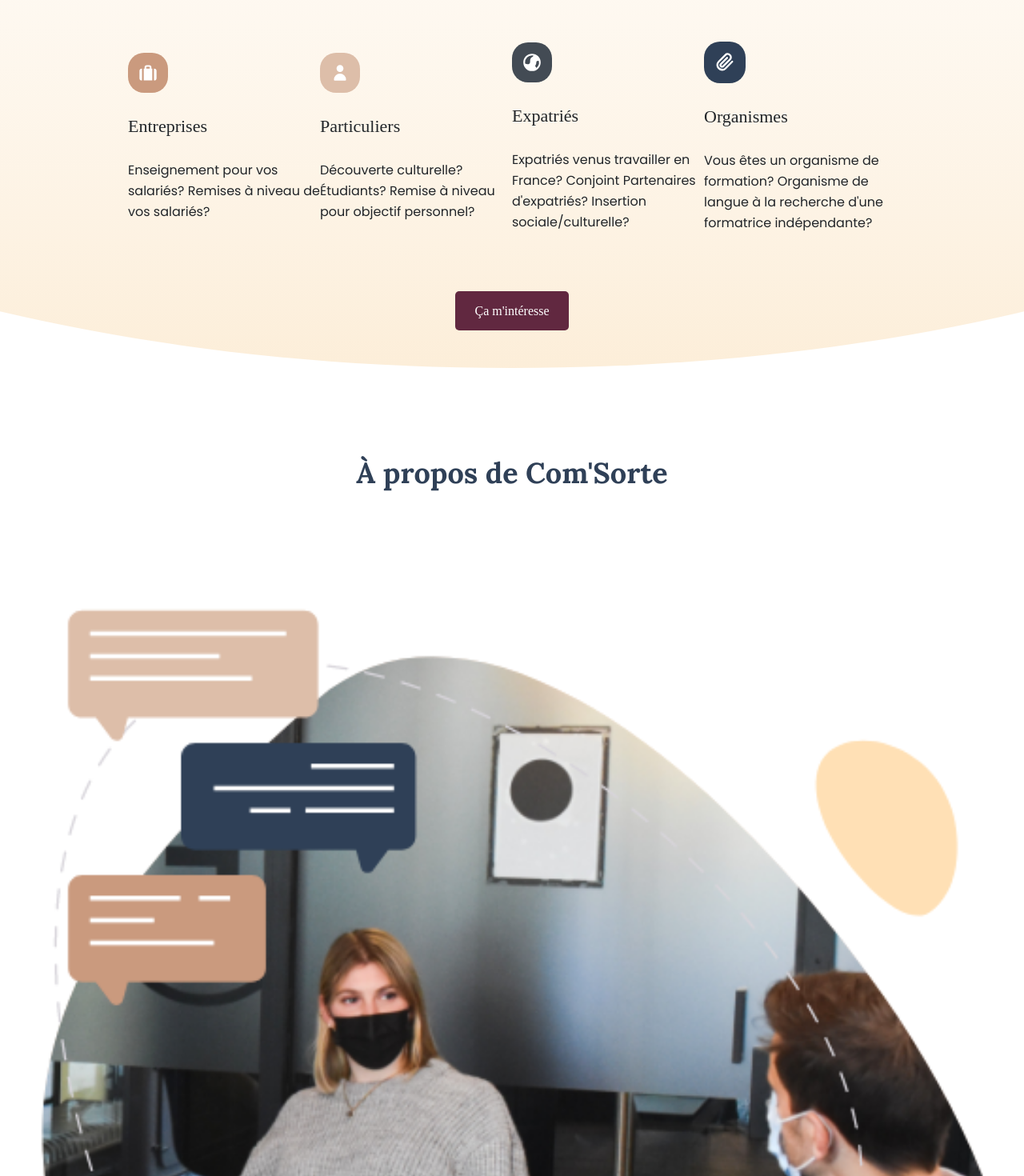
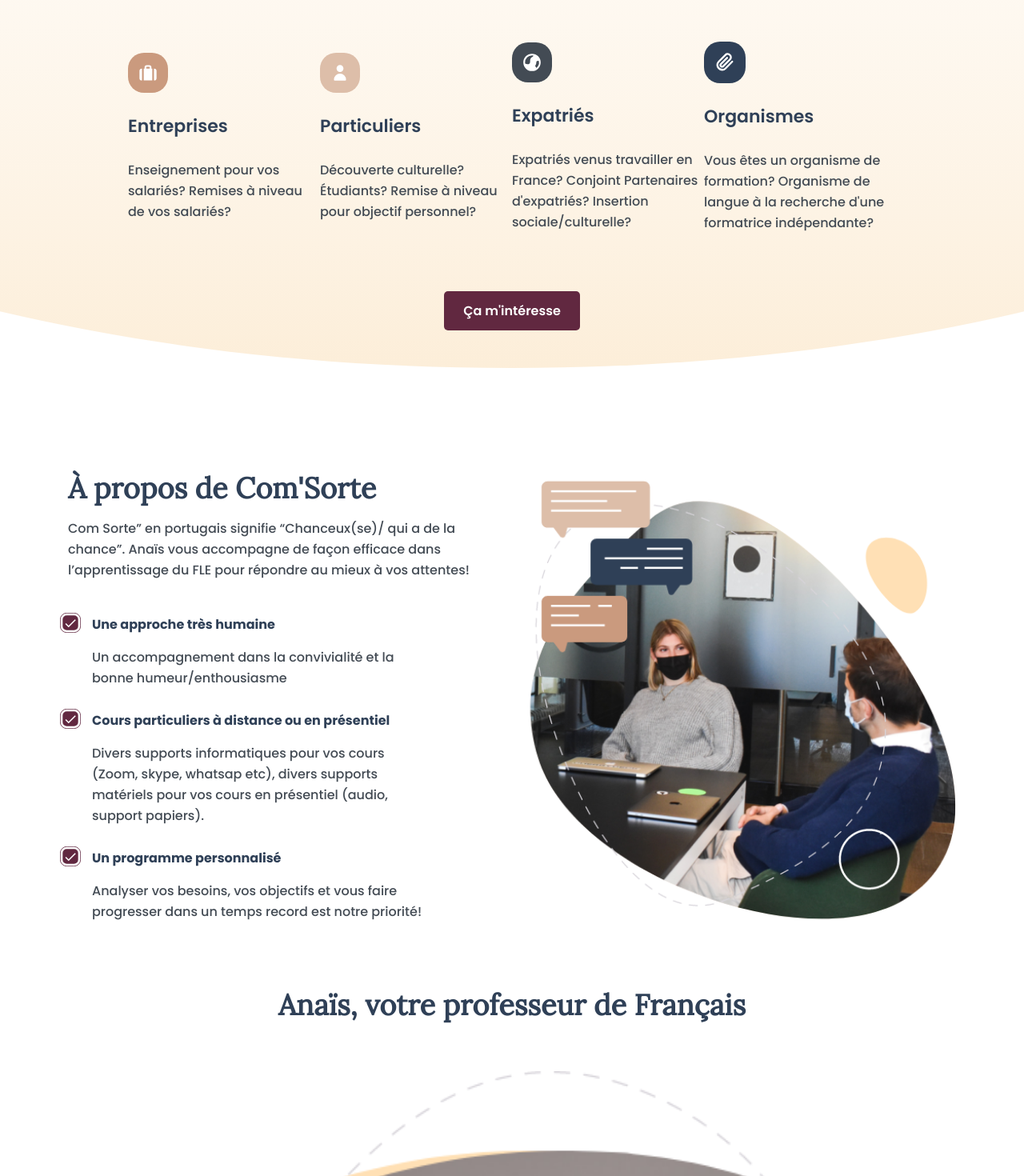
Before and after one commit to objectifMH/comsorte, an Angular app: page / in a window 1280 px wide. Shown: the part 840-2310 px from the top of the page at 80% size. Built offline with nearby package versions, Linux system fonts and the light colour scheme.

Commit message:
responsive apropos

```diff
--- a/src/app/app.component.html
+++ b/src/app/app.component.html
@@ -129,15 +129,16 @@
 
 
   <!-- A propos  -->
-  <section class="apropos">
-
+  <section class="apropos container">
+    <div class="apropos_conteneur">
       <div class="apropros_titre">
         À propos de Com'Sorte
       </div>
 
-    <div class="apropos_img">
+      <div class="apropos_img mobile">
         <img src="assets/Photos/photo2.png" >
       </div>
+
 
       <div class="apropos_txt">
         <p class="signification">
@@ -193,8 +194,12 @@
           </div>
         </div>
       </div>
+    </div>
+
+    <div class="apropos_img desktop">
+      <img src="assets/Photos/photo2.png" >
+    </div>
     <!-- Fin aprops items -->
-
 
   </section>
   <!-- Fin A Propos  -->
@@ -441,7 +446,7 @@
     </div>
 
      <!-- faq conteneur  -->
-     <div class="faq_bas" data-aos="fade-left" data-aos-duration="2000">
+     <div class="faq_bas container" data-aos="fade-left" data-aos-duration="2000">
 
       <!-- question 1 -->
       <div class="question">
@@ -591,7 +596,7 @@
     </div>
 
     <div id="id_contactez">
-      <div class="contactez" >
+      <div class="contactez container" >
 
         <div class="contactez_titre">
           Contactez Anais
--- a/src/app/app.component.scss
+++ b/src/app/app.component.scss
@@ -46,8 +46,9 @@ header {
         }
 
         .contact {
-            font-family: "Poppins-semiBold";
+            font-family: "Poppins", semi-bold;
             font-size: 16px;
+            font-weight: 600;
             line-height: 25px;
 
             color: white;
@@ -95,7 +96,8 @@ header {
             .enseignement_txt {
 
                 .enseignement_titre {
-                    font-family: "Lora", Bold !important;
+                    font-family: "Lora" !important;
+                    font-weight: bold;
                     font-size: 44px;
                     line-height: 54px;
                     padding: 5px 5px;
@@ -104,14 +106,16 @@ header {
                 }
 
                 p {
-                    font-family: "Poppins", medium;
+                    font-family: "Poppins", regular;
+                    font-weight: 400;
                     font-size: 18px;
                     line-height: 28px;
                     color: #567592;
                 }
 
                 .ensavoir {
-                    font-family: "Poppins-Bold";
+                    font-family: "Poppins", bold;
+                    font-weight: bold; //700
                     font-size: 16px;
                     line-height: 25px;
 
@@ -145,6 +149,7 @@ header {
 
             .aqui_titre {
                 font-family: "Lora", Bold !important;
+                font-weight: bold;
                 font-size: 36px;
                 line-height: 46px;
                 padding: 5px 21px;
@@ -190,18 +195,19 @@ header {
 
                     h4 {
 
-                        font-family: "Poppins-semiBold" !important;
+                        font-family: "Poppins", semi-bold !important;
                         font-size: 22px;
-                        columns: $color_titre;
+                        font-weight: 600;
+                        color: $color_titre;
                         margin-top: 30px;
-
                     }
 
                     p {
-                        font-family: "Poppins" !important;
+                        font-family: "Poppins", medium !important;
                         font-size: 16px;
+                        font-weight: 500;
                         line-height: 26px;
-                        columns: $color_sombre;
+                        color: $color_sombre;
                         margin-top: 30px;
                     }
                 }
@@ -210,8 +216,9 @@ header {
             .caminteresse {
                 margin: 60px;
 
-                font-family: "Poppins-semiBold";
+                font-family: "Poppins", semi-bold;
                 font-size: 16px;
+                font-weight: 600;
                 line-height: 25px;
 
                 color: white;
@@ -232,9 +239,10 @@ header {
 
         .apropros_titre {
             font-family: "Lora", Bold !important;
+            font-weight:  bold;
             font-size: 36px;
             line-height: 46px;
-            padding: 5px 5px;
+            padding: 5px 10px;
             text-align: center;
             color: $color_titre
 
@@ -243,8 +251,9 @@ header {
             .apropos_txt {
 
                 .signification {
-                font-family: "Poppins" !important;
+                    font-family: "Poppins", medium !important;
                     font-size: 16px;
+                    font-weight: 500;
                     line-height: 26px;
                     color: $color_sombre;
                     padding: 15px 30px;
@@ -276,8 +285,9 @@ header {
                 }
 
                 .apropos_p_bold{
-                font-family: "Poppins" !important;
+                    font-family: "Poppins", bold !important;
                     font-size: 16px;
+                    line-height: 26px;
                     font-weight: bold;
                     color: $color_titre;
                     margin-top: 10px;
@@ -285,8 +295,10 @@ header {
                 }
 
                 .apropos_p {
-                font-family: "Poppins" !important;
+                    font-family: "Poppins", medium !important;
                     font-size: 16px;
+                    font-weight: 500;
+                    line-height: 26px;
                     color: $color_sombre;
                     padding: 10px 0px 0px 30px;
                 }
@@ -301,6 +313,8 @@ header {
                     width: 100%;
                 }
             }
+
+
     }
     //-- Fin A Propos  --
 
@@ -312,8 +326,9 @@ header {
         .anais_titre {
             font-family: "Lora", Bold !important;
             font-size: 36px;
+            font-weight: bold;
             line-height: 46px;
-            padding: 5px 5px;
+            padding: 5px 10px;
             text-align: center;
             color: $color_titre;
         }
@@ -321,8 +336,9 @@ header {
         .anais_txt {
 
             .comsorte {
-                font-family: "Poppins" !important;
+                font-family: "Poppins", medium !important;
                 font-size: 16px;
+                font-weight: 500;
                 line-height: 26px;
                 color: $color_sombre;
                 padding: 15px 30px;
@@ -355,8 +371,9 @@ header {
             }
 
             .anais_p {
-                font-family: "Poppins" !important;
+                font-family: "Poppins", medieum !important;
                 font-size: 14px;
+                font-weight: 500;
                 line-height: 26px;
                 color: $color_sombre;
                 padding: 0px 0px 0px 30px;
@@ -387,24 +404,27 @@ header {
                 margin:  70px auto;
 
                 .chiffre_span {
-                    font-family: "Poppins-Bold" !important;
+                    font-family: "Poppins" !important;
                     font-size: 46px;
+                    font-weight: bold;
                     line-height: 69px;
                     color: $color_second;
                     text-align: left;
                 }
 
                 .chiffre_titre {
-                    font-family: "Poppins-semiBold" !important;
+                    font-family: "Poppins", semi-bold !important;
                     font-size: 22px;
+                    font-weight: 600;
                     line-height: 33px;
                     color: $color_titre;
                     text-align: left;
                 }
 
                 p {
-                    font-family: "Poppins-semiBold" !important;
+                    font-family: "Poppins", medium !important;
                     font-size: 16px;
+                    font-weight: 500;
                     line-height: 26px;
                     color: $color_sombre;
                     text-align: left;
@@ -441,6 +461,7 @@ header {
         .formule_titre {
             font-family: "Lora", Bold !important;
             font-size: 36px;
+            font-weight: bold;
             line-height: 46px;
             padding: 5px 5px;
             text-align: center;
@@ -458,8 +479,9 @@ header {
                 align-items: center;
 
                 h4 {
-                    font-family: "Poppins-semiBold" !important;
+                    font-family: "Poppins", semi-bold !important;
                     font-size: 22px;
+                    font-weight: 600;
                     line-height: 33px;
                     text-align: center;
                     color: $color_titre;
@@ -573,7 +595,7 @@ header {
                     text-align: left;
                     color: $color_sombre;
                     position: relative;
-                    padding: 0px 0px 10px 0p;
+                    padding: 0px 0px 10px 0px;
 
                     &::before{
                         position: absolute;
@@ -598,6 +620,7 @@ header {
         .faq_titre {
             font-family: "Lora", Bold !important;
             font-size: 36px;
+            font-weight: bold;
             line-height: 46px;
             padding: 5px 5px;
             text-align: center;
@@ -621,8 +644,9 @@ header {
 
                 h5 {
                     margin: 0;
-                    font-family: "Poppins-Bold" !important;
+                    font-family: "Poppins", bold !important;
                     font-size: 16px;
+                    font-weight: bold;
                     line-height: 26px;
                     color: $color_sombre;
                     text-align: left;
@@ -662,8 +686,9 @@ header {
 
                 p {
 
-                    font-family: "Poppins-Medium" !important;
+                    font-family: "Poppins", medium !important;
                     font-size: 14px;
+                    font-weight: 500;
                     line-height: 26px;
                     color: $color_sombre;
                     text-align: left;
@@ -753,15 +778,16 @@ header {
                 .formation_titre {
                     font-family: "Lora", Bold !important;
                     font-size: 36px;
-                    line-height: 46px;
+                    font-weight: bold;                    line-height: 46px;
                     padding: 5px 5px;
                     color: $color_titre;
                     text-align: center;
                 }
 
                 p {
-                    font-family: "Poppins-Medium", medium;
+                    font-family: "Poppins", medium;
                     font-size: 16px;
+                    font-weight: 500;
                     line-height: 26px;
                     color: $color_sombre;
                     margin: 40px 0;
@@ -769,8 +795,9 @@ header {
                 }
 
                 .contacter {
-                    font-family: "Poppins-Bold";
+                    font-family: "Poppins", bold;
                     font-size: 16px;
+                    font-weight: bold;
                     line-height: 25px;
 
                     color: white;
@@ -785,6 +812,7 @@ header {
                 width: 100%;
                 height: 100%;
                 margin-top: 55px;
+                margin-bottom: 40px;
 
                 display: flex;
                 justify-content: center;
@@ -807,6 +835,7 @@ header {
             .contactez_titre {
                 font-family: "Lora", Bold !important;
                 font-size: 36px;
+                font-weight: bold;
                 line-height: 46px;
                 padding: 5px 5px;
                 color: $color_titre;
@@ -814,8 +843,9 @@ header {
             }
 
             p {
-                font-family: "Poppins-Medium", medium;
+                font-family: "Poppins", medium;
                 font-size: 16px;
+                font-weight: 500;
                 line-height: 26px;
                 color: $color_sombre;
                 margin: 30px 0;
@@ -851,8 +881,9 @@ header {
                     }
 
                     p {
-                        font-family: "Poppins-semiBold";
+                        font-family: "Poppins", semi-bold;
                         font-size: 15px;
+                        font-weight: 600;
                         line-height: 23px;
                         margin: 0 !important;
 
@@ -885,8 +916,9 @@ footer {
             li {
                 color: white;
 
-                font-family: "Poppins-semiBold" !important;
+                font-family: "Poppins", semi-bold !important;
                 font-size: 14px;
+                font-weight: 600;
                 line-height: 28px;
                 text-align: left;
                 color: white;
@@ -911,6 +943,14 @@ footer {
     }
 }
 
+.mobile {
+    display: block;
+}
+
+.desktop {
+    display: none;
+}
+
 @media all and (max-width:980px) {
 
 
@@ -923,6 +963,14 @@ footer {
 
 @media screen and (min-width: 768px) {
 
+
+    .mobile {
+        display: none;
+    }
+
+    .desktop {
+        display: block;
+    }
 
     .haut {
         .ovale {
@@ -966,6 +1014,39 @@ footer {
             }
         }
     }
+
+    .apropos {
+        display: flex;
+        flex-direction: row;
+        justify-content: space-around;
+        align-items: center;
+
+        .apropos_conteneur {
+            width: 50% !important;
+            height: 100% !important;
+            margin: 0 !important;
+        }
+
+        .apropros_titre {
+            text-align: left !important;
+            padding: 0px !important;
+        }
+
+        .signification {
+            padding: 15px 30px 15px 0px !important;
+        }
+
+        .apropos_img {
+            //max-width: 540px !important;
+            width: 50% !important;
+            height: 100% !important;
+            margin: 0 !important;
+        }
+
+        .apropos_item {
+            margin: 0px !important;
+        }
+    }
 }
 
 @media screen and (min-width: 1024px) {
--- a/src/styles.scss
+++ b/src/styles.scss
@@ -1,10 +1,18 @@
 /* You can add global styles to this file, and also import other style files */
 @import url('https://fonts.googleapis.com/css2?family=Poppins&display=swap');
 
-@font-face {
-    font-family: "Lora";
-    src: url('assets/fonts/Lora/static/Lora-Bold.ttf');
-}
+@import url('https://fonts.googleapis.com/css2?family=Lora&display=swap');
+
+@import url('https://fonts.googleapis.com/css2?family=Poppins:wght@600&display=swap');
+
+@import url('https://fonts.googleapis.com/css2?family=Poppins:wght@700&display=swap');
+
+@import url('https://fonts.googleapis.com/css2?family=Poppins:wght@500&display=swap');
+
+// @font-face {
+//     font-family: "Lora";
+//     src: url('assets/fonts/Lora/static/Lora-Bold.ttf');
+// }
 
 
 // @font-face {
```
Lines whose indentation alone changed are shown as unchanged.
